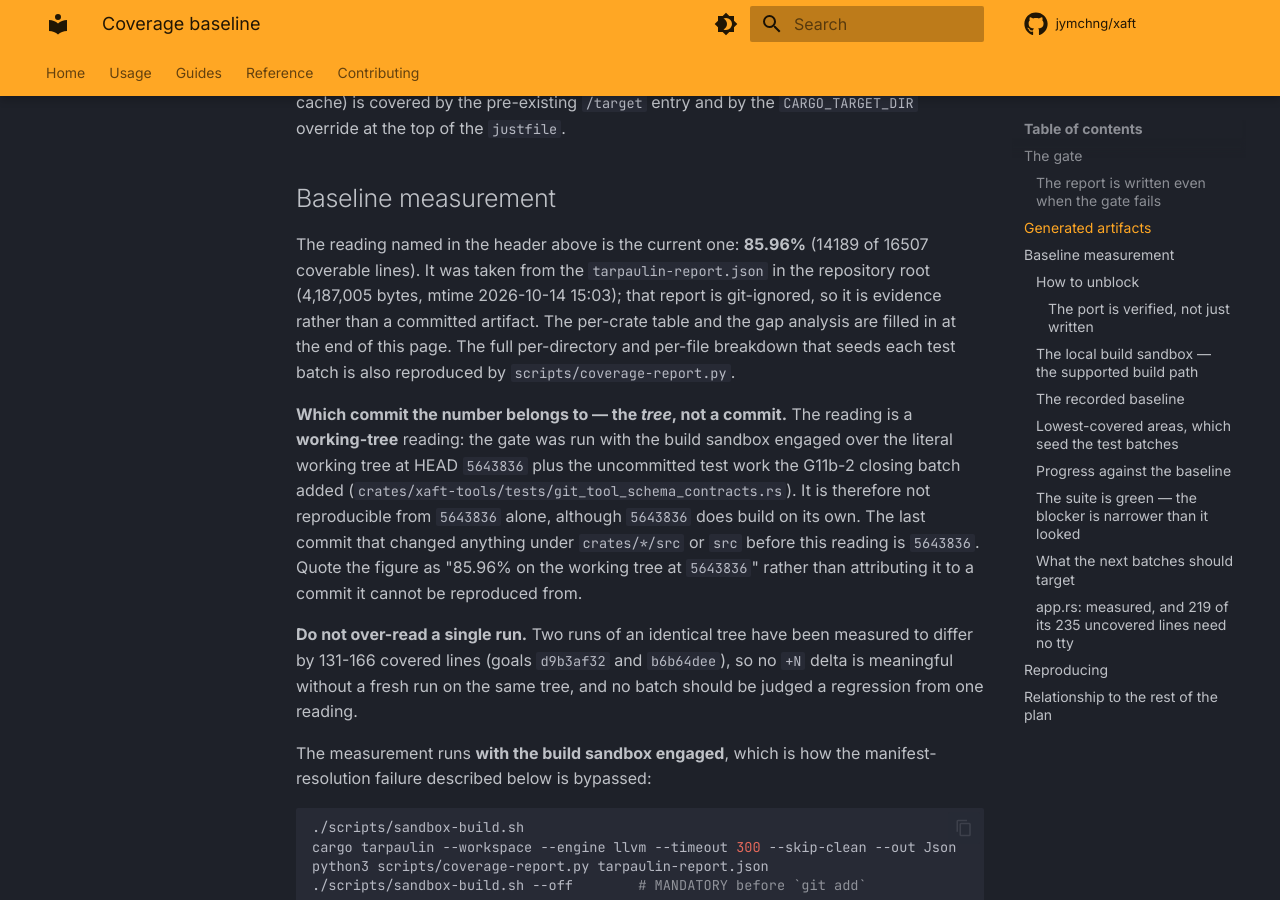
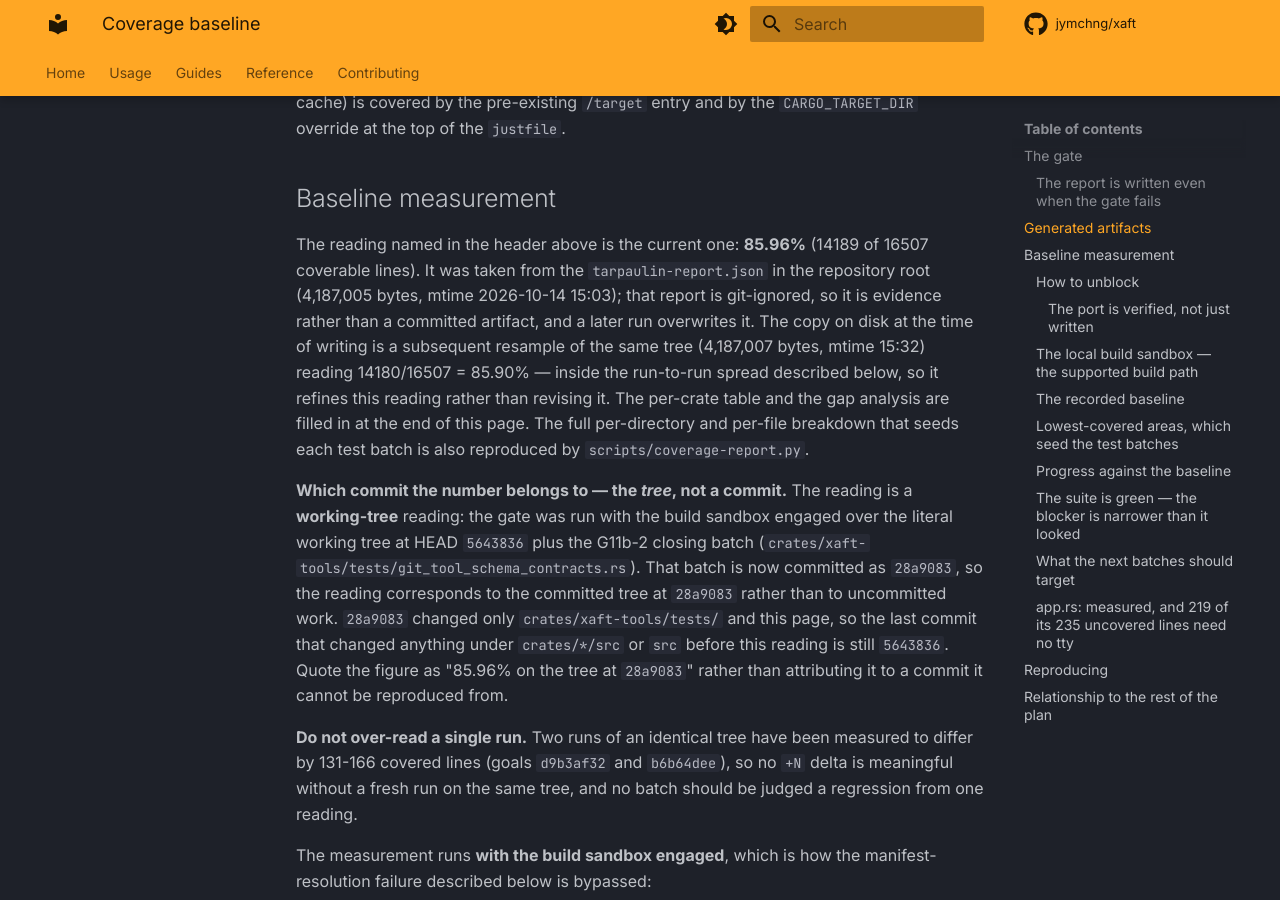
Before and after one commit to jymchng/xaft, an MkDocs documentation site: the page built from docs/coverage-baseline.md, in a window 1280 px wide and 900 px high, scrolled down 2445 px. Built offline with MkDocs 1.6.1 and Material for MkDocs 9.7.7, drawn with Linux system fonts in a browser that asks for light colours; comment, search, counter and statistics services are not loaded; some of the changed text lies outside the part shown.

Commit message:
docs(coverage): retire G11b-3's superseded 76.89% baseline and fix the stale attribution
Goal b6b64dee (G11b-3) was created to re-baseline this page onto the
76.89%/11083/14415 reading taken at c88a3cf and to restate the gap as +1170.
That reading is superseded, not pending: it was measured before the
background-terminal subsystem (+1588 coverable) and the client-neutral
session service (+525 coverable) existed, and its +1170 gap was computed
against the 14415 denominator this tree no longer has. The page's header
already carries the 16507-denominator reading (85.96%, 14189/16507), which
MEETS the 85% gate, and `grep -n "NOT YET MEASURED"` is already empty, so
the goal's other clauses are met. Recorded here so no later pass writes the
stale figures back.

Also fixed, all in the coverage tables this goal's scope covers:

- The worst-files table carried `xaft-tui/src/transcript.rs` TWICE
  (30 | 135/165). The report has no duplicate file entries, so this was a
  hand-editing artifact, not generator output; removing it will not be
  reintroduced by scripts/coverage-crate-summary.py.
- The page attributed its reading to "HEAD 5643836 plus the uncommitted test
  work the G11b-2 closing batch added" and told the reader to quote
  "85.96% on the working tree at 5643836". That batch is now committed as
  28a9083, so the reading corresponds to the committed tree at 28a9083;
  28a9083 touched only crates/xaft-tools/tests/ and this page, so 5643836
  remains the last commit to change anything under crates/*/src or src.
  The progress table's "current" row and the suite-green section are
  corrected to match.
- The cited evidence artifact no longer matches the file on disk. The page
  named 4,187,005 bytes / mtime 15:03; the report in the tree is now
  4,187,007 bytes / mtime 15:32 reading 14180/16507 = 85.90%. Noted as a
  within-spread resample (the page already records a 131-166 line
  run-to-run spread), so it refines the reading rather than revising it.

Documentation only. No parity row status changes; `--fail-under 85` is
untouched; crates/ is untouched. Verified: cargo test --workspace exits 0
(sandbox engaged, TMPDIR=/var/tmp/xaft-test); parity-matrix-stats.py --check
and config-key-audit.py --check both exit 0; sandbox torn down with
"restored unchanged: 11 / edits preserved: 0" and --status CLEAN before
staging by path.

````diff
--- a/docs/coverage-baseline.md
+++ b/docs/coverage-baseline.md
@@ -104,7 +104,11 @@
 The reading named in the header above is the current one: **85.96%**
 (14189 of 16507 coverable lines). It was taken from the `tarpaulin-report.json`
 in the repository root (4,187,005 bytes, mtime 2026-10-14 15:03); that
-report is git-ignored, so it is evidence rather than a committed artifact.
+report is git-ignored, so it is evidence rather than a committed artifact,
+and a later run overwrites it. The copy on disk at the time of writing is a
+subsequent resample of the same tree (4,187,007 bytes, mtime 15:32) reading
+14180/16507 = 85.90% — inside the run-to-run spread described below, so it
+refines this reading rather than revising it.
 The per-crate table and the gap analysis are filled in at the end of this
 page. The full per-directory and per-file breakdown that seeds each test
 batch is also reproduced by `scripts/coverage-report.py`.
@@ -112,12 +116,14 @@
 **Which commit the number belongs to — the *tree*, not a commit.** The
 reading is a **working-tree** reading: the gate was run with the build
 sandbox engaged over the literal working tree at HEAD `5643836` plus the
-uncommitted test work the G11b-2 closing batch added
-(`crates/xaft-tools/tests/git_tool_schema_contracts.rs`). It is therefore not
-reproducible from `5643836` alone, although `5643836` does build on its own.
-The last commit that changed anything under `crates/*/src` or `src` before this
-reading is `5643836`.
-Quote the figure as "85.96% on the working tree at `5643836`" rather than
+G11b-2 closing batch
+(`crates/xaft-tools/tests/git_tool_schema_contracts.rs`). That batch is now
+committed as `28a9083`, so the reading corresponds to the committed tree at
+`28a9083` rather than to uncommitted work. `28a9083` changed only
+`crates/xaft-tools/tests/` and this page, so the last commit that changed
+anything under `crates/*/src` or `src` before this reading is still
+`5643836`.
+Quote the figure as "85.96% on the tree at `28a9083`" rather than
 attributing it to a commit it cannot be reproduced from.
 
 **Do not over-read a single run.** Two runs of an identical tree have been
@@ -438,10 +444,19 @@
 session service (`crates/xaft-session/src/service.rs`, +525 coverable) were
 committed after the earlier readings were taken. Those are different trees,
 so 85.96%/14189 is NOT a like-for-like improvement on 83.20%/13734,
-79.54%/12445 or
-77.29%/11141 — the prior figures are retained only as history, and no delta
-should be computed across them. Compare only readings that share a
+79.54%/12445, 77.29%/11141 or the 14415-denominator reading 76.89%/11083
+(measured during verification of G11b at `c88a3cf`, quoted there with a
+"+1170 lines" gap) — the prior figures are retained only as history, and no
+delta should be computed across them. Compare only readings that share a
 denominator.
+
+That last reading is also the one goal `b6b64dee` (G11b-3) was created to
+write into this page, and it is **superseded, not pending**: it was taken
+before the background-terminal subsystem and the client-neutral session
+service existed, and its "+1170" gap was computed against 14415 coverable
+lines, a denominator this tree no longer has. Do not re-baseline this page
+onto it. The header above is the page's only status statement, and it is the
+16507-denominator reading.
 
 `xaft` (bin) is four files at the repository root — `src/main.rs`,
 `src/lifecycle.rs` 0/8, `src/query.rs` 0/11, and an empty `src/lib.rs`; the
@@ -520,7 +534,7 @@
 | `crates/xaft-tui/tests/ephemeral_region.rs` (18 tests) | `xaft-tui/src/ephemeral.rs` 0/34 → 34/34 — the spinner line, status line and mode badge had no test at all |
 | G11b-2 batch (`crates/xaft-tui/src/app.rs` tests; `xaft-cli` session-service handler tests) | `app.rs` 2/277 → 12/247; `commands/session_service.rs` 22/86 covered by 18 handler tests; the committed compile breakage in that file is fixed in the tree |
 | G11b-2 closing batch (`crates/xaft-tools/tests/git_tool_schema_contracts.rs`, 12 tests) | `xaft-tools/src/git` **375/691 → 564/691**; 15 of the 19 git tools had no test that ever called `schema()`, `description()` or `requires_confirmation()`, so their whole published interface to the model was unverified. `git/mod.rs` 0/16 → 16/16; `branch.rs` 7/25 → 18/25; `create_branch.rs` 16/41 → 35/41; `stash_pop.rs` 10/25 → 19/25 |
-| **current (working tree at HEAD `5643836`)** | **85.96% (14189/16507)** — **meets** the 85% gate, +158 over the 14031 requirement |
+| **current (tree at HEAD `28a9083`)** | **85.96% (14189/16507)** — **meets** the 85% gate, +158 over the 14031 requirement |
 
 Writing the `jobs` tests also found three rows marked ✅ that were actually
 unreachable; see §1b of [docs/parity-matrix.md](parity-matrix.md).
@@ -528,7 +542,8 @@
 ### The suite is green — the blocker is narrower than it looked
 
 Re-measured on the **literal working tree** (nothing moved aside, nothing
-restored) at HEAD `5643836` plus the G11b-2 closing batch, sandbox engaged:
+restored) at HEAD `5643836` plus the G11b-2 closing batch — i.e. the tree now
+committed as `28a9083` — sandbox engaged:
 
 ```text
 cargo metadata --no-deps                            exit 0, 11 members
````
Also changed, not shown: other parts of docs/coverage-baseline.md (+0 -1 lines).
